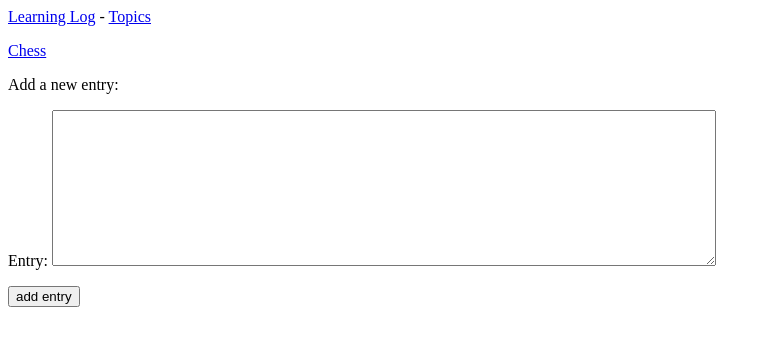
After one commit to kvit72/Learning_log, a Django app: page /new_entry/1/ in a window 1280 px wide. The commit adds this page. Shown: the top 346 px of the page, without its empty margins (0-771 px from the left). Run offline with Django 4.2, Linux system fonts and the light colour scheme; data comes from the database, SQL or seed files in the repository; both versions use the stored data as it was after the commit.

Commit message:
Шаблон new_entry.

```diff
--- a/learning_logs/forms.py
+++ b/learning_logs/forms.py
@@ -1,8 +1,16 @@
 from django import forms
-from .models import Topic
+from .models import Topic, Entry
 
 class TopicForm(forms.ModelForm):
     class Meta:
         model = Topic
         fields = ['text']
         labels = {'text': ''}
+
+
+class EntryForm(forms.ModelForm):
+    class Meta:
+        model = Entry
+        fields = ['text']
+        labels = {'text': 'Entry:'}
+        widgets = {'text': forms.Textarea(attrs={'cols': 80})}
--- /dev/null
+++ b/learning_logs/templates/learning_logs/new_entry.html
@@ -0,0 +1,14 @@
+{% extends "learning_logs/base.html" %}
+
+{% block content %}
+
+    <p><a href="{% url 'learning_logs:topic' topic.id %}">{{ topic }}</a></p>
+
+    <p>Add a new entry:</p>
+    <form action="{% url 'learning_logs:new_entry' topic.id %}" method='post'>
+      {% csrf_token %}
+      {{ form.as_p }}
+      <button name="submit">add entry</button>
+    </form>
+
+{% endblock content %}
--- a/learning_logs/templates/learning_logs/topic.html
+++ b/learning_logs/templates/learning_logs/topic.html
@@ -5,6 +5,10 @@
     <p>Topic: {{ topic }}</p>
 
     <p>Entries:</p>
+    <p>
+        <a href="{% url 'learning_logs:new_entry' topic.id %}">add new entry</a>
+    </p>
+
     <ul>
     {% for entry in entries %}
         <li>
--- a/learning_logs/urls.py
+++ b/learning_logs/urls.py
@@ -13,4 +13,6 @@ urlpatterns = [
     path('topics/<int:topic_id>/', views.topic, name='topic'),
     # Страница для добавления новой темы
     path('new_topic/', views.new_topic, name='new_topic'),
+    # Страница для добавления новой записи
+    path('new_entry/<int:topic_id>/', views.new_entry, name='new_entry'),
 ]
--- a/learning_logs/views.py
+++ b/learning_logs/views.py
@@ -1,6 +1,6 @@
 from django.shortcuts import render, redirect
 from .models import Topic
-from .forms import TopicForm
+from .forms import TopicForm, EntryForm
 
 def index(request):
     """Домашняя страница приложения Learning Log"""
@@ -34,3 +34,24 @@ def new_topic(request):
     # Вывести пустую или недействительную форму.
     context = {'form': form}
     return render(request, 'learning_logs/new_topic.html', context)
+
+
+def new_entry(request, topic_id):
+    """Добовляет новую запись по конкретной теме."""
+    topic = Topic.objects.get(id=topic_id)
+
+    if request.method != 'POST':
+        # Данные не отправлялись; создается пустая форма.
+        form = EntryForm()
+    else:
+        # Отправлены данные POST; обработать данные.
+        form = EntryForm(data=request.POST)
+        if form.is_valid():
+            new_entry = form.save(commit=False)
+            new_entry.topic = topic
+            new_entry.save()
+            return redirect('learning_logs:topic', topic_id=topic_id)
+
+    # Вывести пустую или недействительную форму.
+    context = {'topic': topic, 'form': form}
+    return render(request, 'learning_logs/new_entry.html', context)
```
Also changed, not shown: db.sqlite3.
